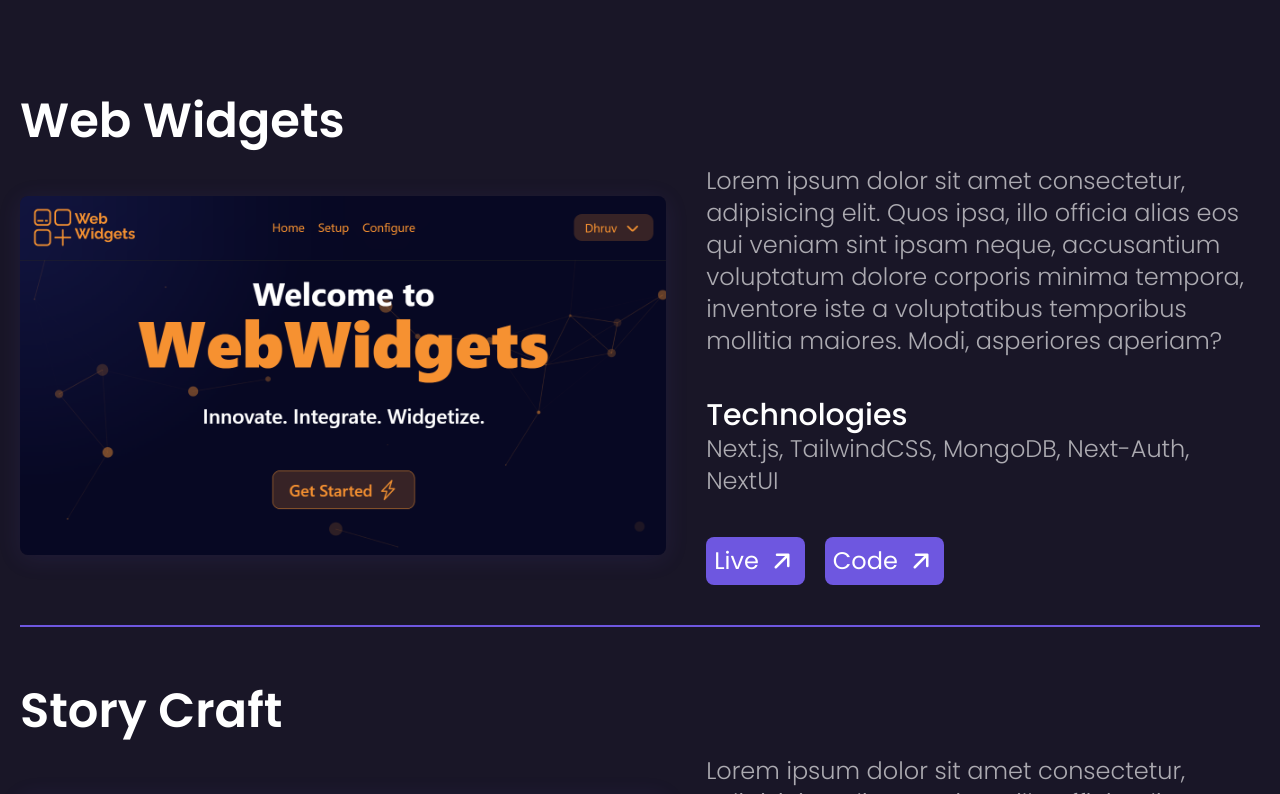
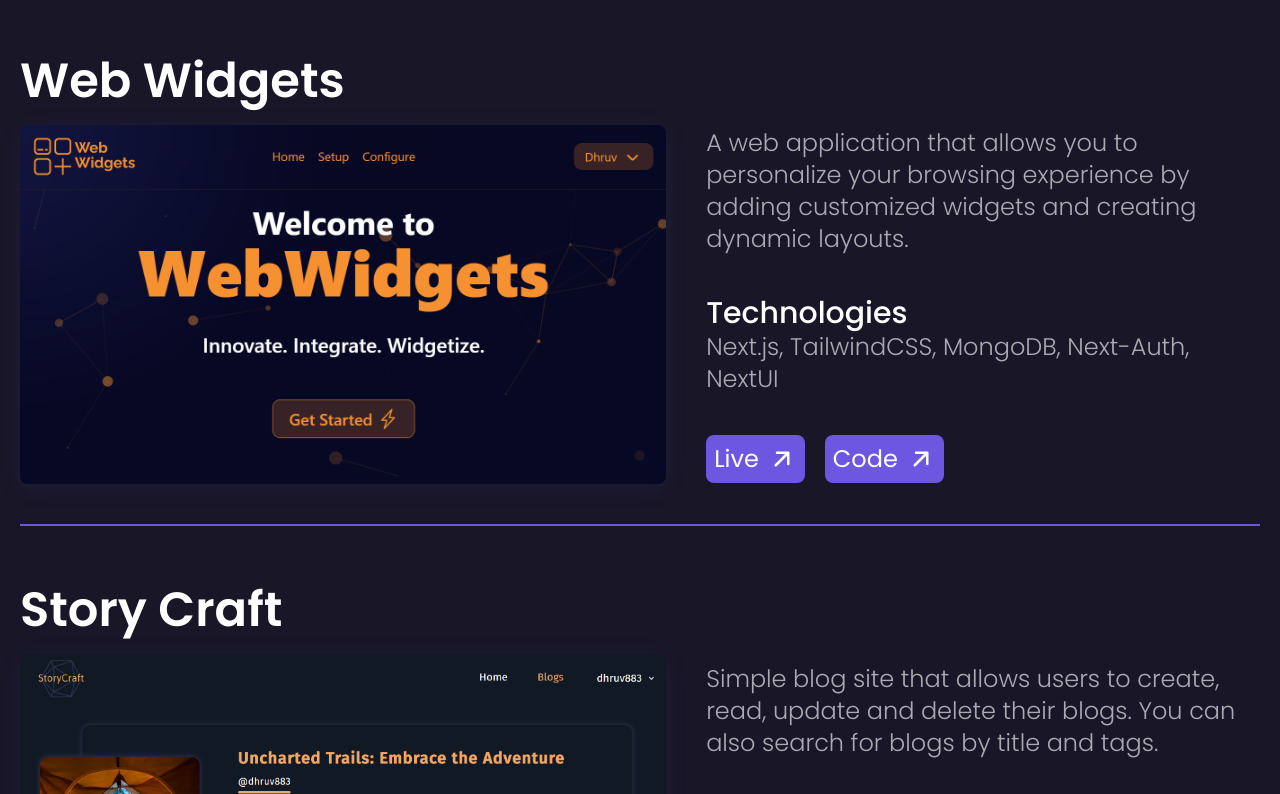
Before and after one commit to Dhruv883/Portfolio-website, a Next.js app: page / in a window 1280 px wide. Shown: the part 2286-3080 px from the top of the page. Built offline with nearby package versions, Linux system fonts and the light colour scheme.

Commit message:
Project Desc Added

```diff
--- a/app/projects/page.js
+++ b/app/projects/page.js
@@ -7,9 +7,9 @@
 const page = () => {
   return (
     <div className="text-purple pt-16 bg-darkPurple" id="projects">
-      {/* <Preloader /> */}
+      <Preloader />
       <Navbar />
-      <div className="flex items-center justify-center text-center text-5xl font-Poppins px-2 py-1 font-medium mb-10">
+      <div className="flex items-center justify-center text-center text-5xl font-Poppins px-2 py-1 font-medium">
         Projects
       </div>
       <div className="mx-5">
--- a/sections/Projects.jsx
+++ b/sections/Projects.jsx
@@ -5,7 +5,7 @@
   const proj = ProjectsList.slice(0, 3);
   return (
     <div className="text-purple pt-16" id="projects">
-      <div className="flex items-center justify-center text-center text-5xl font-Poppins px-2 py-1 font-medium mb-10">
+      <div className="flex items-center justify-center text-center text-5xl font-Poppins px-2 py-1 font-medium  ">
         Projects
       </div>
       <div className="mx-5">
--- a/sections/ProjectsList.js
+++ b/sections/ProjectsList.js
@@ -2,7 +2,7 @@
   {
     name: "Web Widgets",
     img: "webwidgets",
-    desc: "Lorem ipsum dolor sit amet consectetur, adipisicing elit. Quos ipsa, illo officia alias eos qui veniam sint ipsam neque, accusantium voluptatum dolore corporis minima tempora, inventore iste a voluptatibus temporibus mollitia maiores. Modi, asperiores aperiam?",
+    desc: "A web application that allows you to personalize your browsing experience by adding customized widgets and creating dynamic layouts. ",
     technologies: ["Next.js, TailwindCSS, MongoDB, Next-Auth, NextUI"],
     live: "https://the-web-widgets.vercel.app/",
     code: "https://github.com/Dhruv883/WebWidgets",
@@ -11,7 +11,7 @@
   {
     name: "Story Craft",
     img: "storycraft",
-    desc: "Lorem ipsum dolor sit amet consectetur, adipisicing elit. Quos ipsa, illo officia alias eos qui veniam sint ipsam neque, accusantium voluptatum dolore corporis minima tempora, inventore iste a voluptatibus temporibus mollitia maiores. Modi, asperiores aperiam?",
+    desc: "Simple blog site that allows users to create, read, update and delete their blogs. You can also search for blogs by title and tags.",
     technologies: [
       "React.js, Node.js, Express.js, MongoDB, Redux, TailwindCSS",
     ],
@@ -22,7 +22,7 @@
   {
     name: "Task Mate",
     img: "taskmate",
-    desc: "Lorem ipsum dolor sit amet consectetur, adipisicing elit. Quos ipsa, illo officia alias eos qui veniam sint ipsam neque, accusantium voluptatum dolore corporis minima tempora, inventore iste a voluptatibus temporibus mollitia maiores. Modi, asperiores aperiam?",
+    desc: "Task list application that allows you to create projects with different priorities and create tasks for a specific project. Users can filter tasks by due date and change the status of the task ",
     technologies: ["React.js, Tailwind CSS, Loacal Storage"],
     live: "https://dhruv883-task-list.netlify.app/",
     code: "https://github.com/Dhruv883/Task-List",
@@ -31,7 +31,7 @@
   {
     name: "DocPlus",
     img: "docplus",
-    desc: "Lorem ipsum dolor sit amet consectetur, adipisicing elit. Quos ipsa, illo officia alias eos qui veniam sint ipsam neque, accusantium voluptatum dolore corporis minima tempora, inventore iste a voluptatibus temporibus mollitia maiores. Modi, asperiores aperiam?",
+    desc: "Docplus is a web application that allows patients to view various specialities and doctors and book online appointments. It is built using HTML, CSS, JS, and PHP.",
     technologies: ["HTML, CSS, JavaScript, PHP, MySQL"],
     live: "",
     code: "https://github.com/Dhruv883/Hospital-Management-System",
@@ -40,7 +40,7 @@
   {
     name: "Dom's Kitchen",
     img: "domkitchen",
-    desc: "Lorem ipsum dolor sit amet consectetur, adipisicing elit. Quos ipsa, illo officia alias eos qui veniam sint ipsam neque, accusantium voluptatum dolore corporis minima tempora, inventore iste a voluptatibus temporibus mollitia maiores. Modi, asperiores aperiam?",
+    desc: "DOM's Kitchen is a web application that allows customers to view and order various food items online. It is built using HTML, CSS, JS, and PHP.",
     technologies: ["HTML, CSS, JavaScript, PHP, MySQL"],
     live: "",
     code: "https://github.com/Dhruv883/Restaurant-Management-System",
@@ -49,8 +49,8 @@
   {
     name: "Weather App",
     img: "weather",
-    desc: "Lorem ipsum dolor sit amet consectetur, adipisicing elit. Quos ipsa, illo officia alias eos qui veniam sint ipsam neque, accusantium voluptatum dolore corporis minima tempora, inventore iste a voluptatibus temporibus mollitia maiores. Modi, asperiores aperiam?",
-    technologies: ["HTML, CSS, JavaScript, APIs"],
+    desc: "Simple weather app to display the current weather of any city in the world in Fahrenheit and Celsius. Created with the OpenWeather API.",
+    technologies: ["HTML, CSS, JavaScript, OpenWeather API"],
     live: "https://dhruv883.github.io/Weather-App/",
     code: "https://github.com/Dhruv883/Weather-App",
     grpProj: false,
@@ -58,10 +58,10 @@
   {
     name: "Portfolio Website",
     img: "portfolio",
-    desc: "Lorem ipsum dolor sit amet consectetur, adipisicing elit. Quos ipsa, illo officia alias eos qui veniam sint ipsam neque, accusantium voluptatum dolore corporis minima tempora, inventore iste a voluptatibus temporibus mollitia maiores. Modi, asperiores aperiam?",
+    desc: "My Personal Portfolio Website made using Next.js, TailwindCSS and framer motion for animations.",
     technologies: ["Next.js, TailwindCSS, Framer Motion"],
     live: "",
-    code: "",
+    code: "https://github.com/Dhruv883/Portfolio-website",
     grpProj: false,
   },
 ];
```
